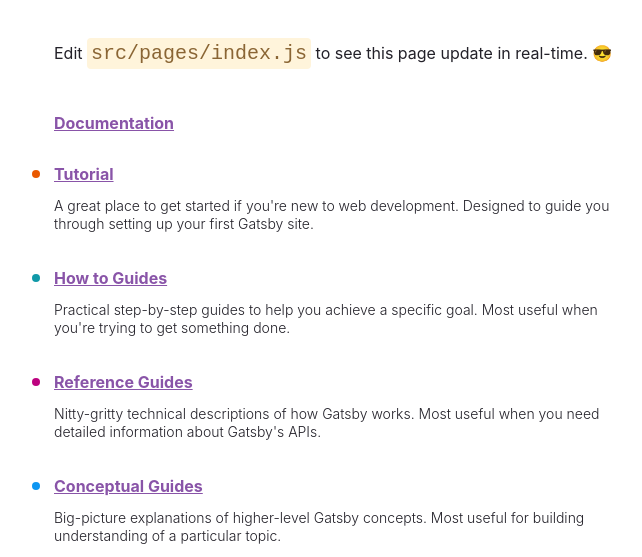
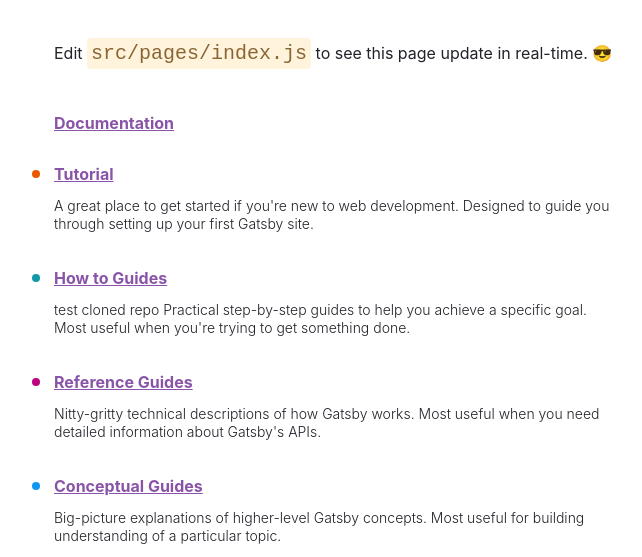
Before and after one commit to CenterForSpatialResearch/speculation-site, a Gatsby site: page / in a window 1280 px wide. Shown: the part 243-800 px from the top of the page, without its empty margins (50-692 px from the left). Built offline with nearby package versions, Linux system fonts and the light colour scheme; Gatsby itself is replaced by a stand-in of ours.

Commit message:
cloned repo test

```diff
--- a/src/pages/index.js
+++ b/src/pages/index.js
@@ -91,7 +91,7 @@
     text: "How to Guides",
     url: "https://www.gatsbyjs.com/docs/how-to/",
     description:
-      "Practical step-by-step guides to help you achieve a specific goal. Most useful when you're trying to get something done.",
+      "test cloned repo Practical step-by-step guides to help you achieve a specific goal. Most useful when you're trying to get something done.",
     color: "#1099A8",
   },
   {
```
